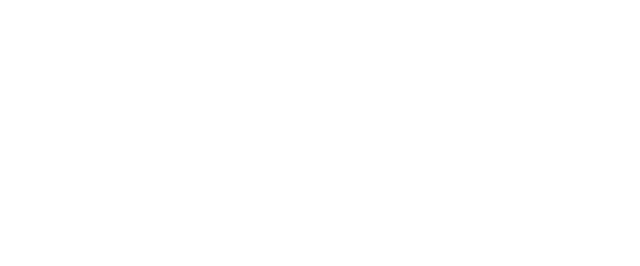
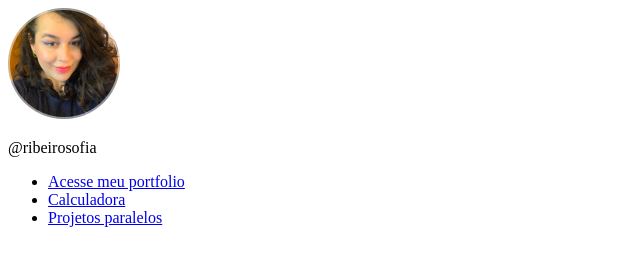
Before and after one commit to ribeirosofia/dev-links, a plain HTML site: page index.html in a window 1280 px wide. Shown: the whole page, without its empty margins (0-640 px from the left). Drawn offline with Linux system fonts and the light colour scheme.

Commit message:
feat: insert html content

```diff
--- a/index.html
+++ b/index.html
@@ -1,10 +1,40 @@
 <!DOCTYPE html>
 <html lang="pt-br">
   <head>
+    <link rel="preconnect" href="https://fonts.googleapis.com" />
+    <link rel="preconnect" href="https://fonts.gstatic.com" crossorigin />
+    <link
+      href="https://fonts.googleapis.com/css2?family=Inter:wght@100..900&display=swap"
+      rel="stylesheet"
+    />
     <meta charset="UTF-8" />
     <meta name="viewport" content="width=device-width, initial-scale=1.0" />
     <title>DevLink - Sofia Ribeiro</title>
-    <link rel="stylesheet" href="assets/css/style.css">
+    <link rel="stylesheet" href="assets/css/style.css" />
   </head>
-  <body></body>
+  <body>
+    <div id="container">
+      <div id="profile">
+        <img src="./assets/img/avatar-mobile.png" alt="Foto de perfil" />
+        <p class="nickname">@ribeirosofia</p>
+      </div>
+      <ul>
+        <li>
+          <a href="https://github.com/ribeirosofia" target="_blank"
+            >Acesse meu portfolio</a
+          >
+        </li>
+        <li>
+          <a
+            href="https://github.com/ribeirosofia/calculator-app-2/tree/main"
+            target="_blank"
+            >Calculadora</a
+          >
+        </li>
+        <li><a href="#">Projetos paralelos</a></li>
+      </ul>
+      <div id="social-links">
+      </div>
+    </div>
+  </body>
 </html>
```
Also changed, not shown: assets/img/avatar-mobile.png (added), assets/img/bg-desktop.jpg (added), assets/img/bg-mobile.jpg (added).
